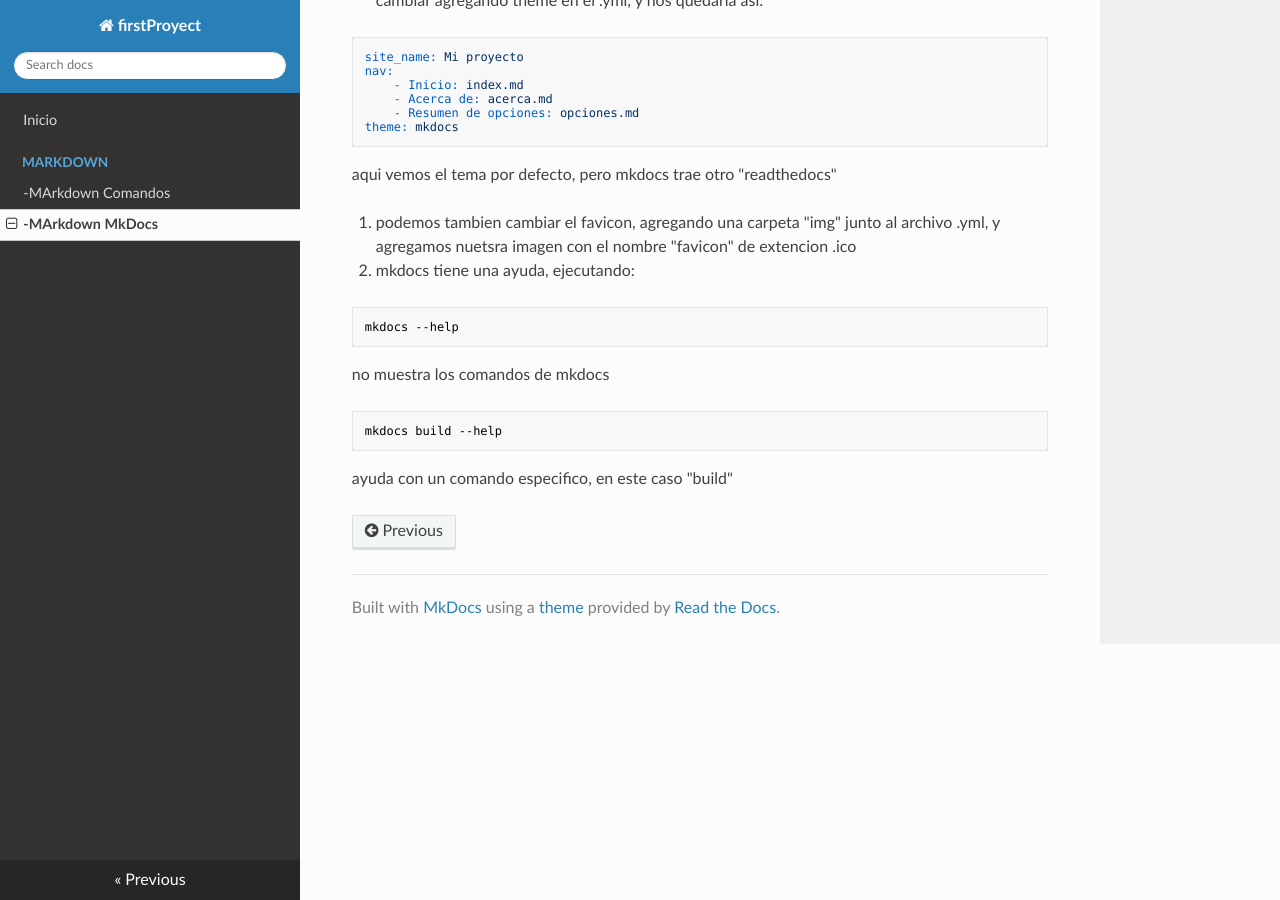
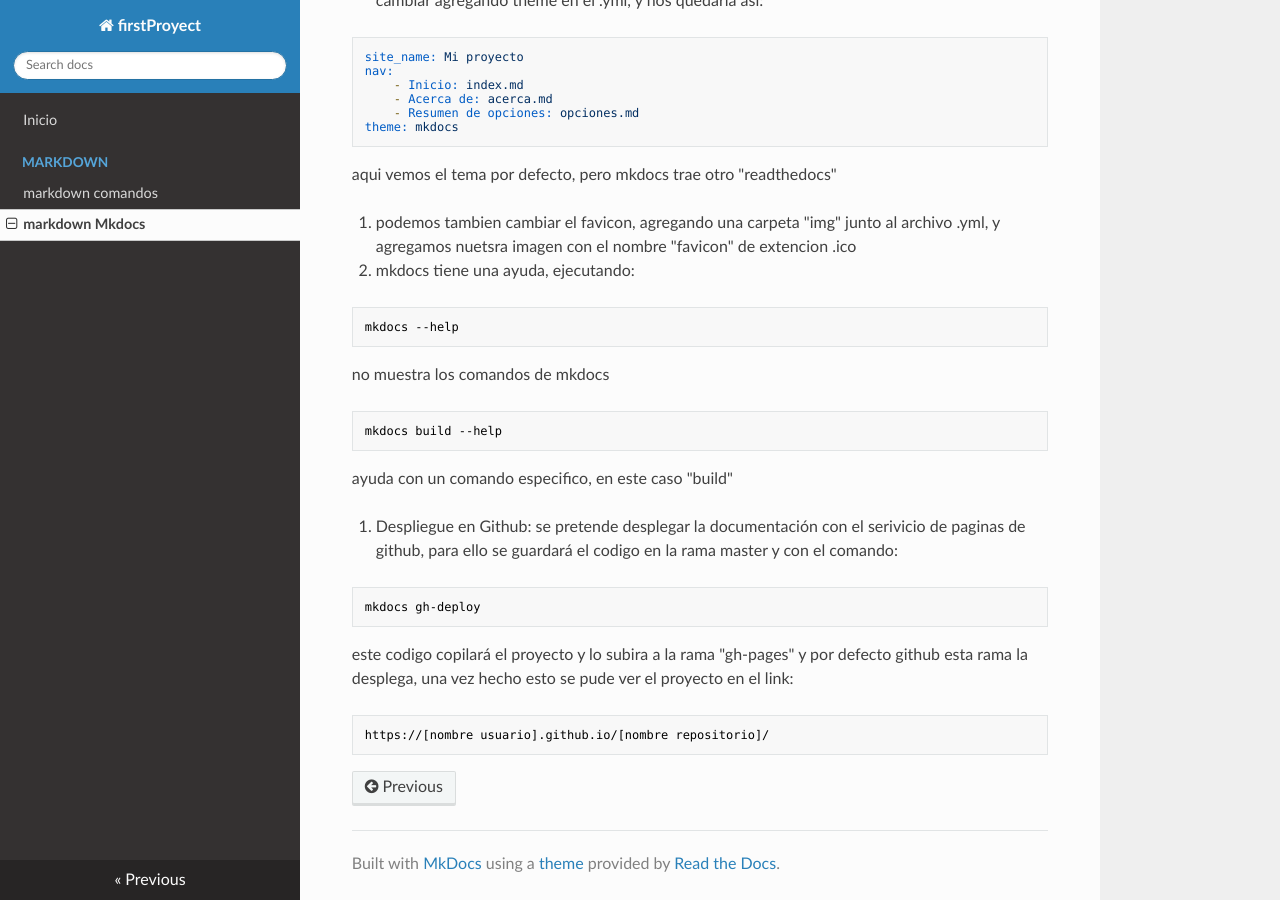
Before and after one commit to Johnm-sys/Markdown, an MkDocs documentation site: the page built from docs/MarkDown/manualMkdocs.md, in a window 1280 px wide and 900 px high, scrolled down 1467 px. Built offline with MkDocs 1.6.1, drawn with Linux system fonts in a browser that asks for light colours; nearby versions of some CDN libraries; some of the changed text lies outside the part shown.

Commit message:
changes: add code in deploy in Github pages

````diff
--- a/docs/MarkDown/manualMkdocs.md
+++ b/docs/MarkDown/manualMkdocs.md
@@ -81,3 +81,12 @@ no muestra los comandos de mkdocs
 mkdocs build --help
 ```
 ayuda con un comando especifico, en este caso "build"
+
+9. Despliegue en Github: se pretende desplegar la documentación con el serivicio de paginas de github, para ello se guardará el codigo en la rama master y con el comando:
+```mkdocs
+mkdocs gh-deploy
+```
+este codigo copilará el proyecto y lo subira a la rama "gh-pages" y por defecto github esta rama la desplega, una vez hecho esto se pude ver el proyecto en el link:
+```https
+https://[nombre usuario].github.io/[nombre repositorio]/
+```
--- a/mkdocs.yml
+++ b/mkdocs.yml
@@ -2,8 +2,8 @@ site_name: firstProyect   #name of proyect JOHN
 nav:
     - Inicio: index.md
     - MarkDown:
-        -MArkdown Comandos: MarkDown/guiaBasicaMarkDown.md
-        -MArkdown MkDocs: MarkDown/manualMkdocs.md
+        - markdown comandos: MarkDown/guiaBasicaMarkDown.md
+        - markdown Mkdocs: MarkDown/manualMkdocs.md
     # - Capítulo 2: capitulos/capitulo2.md
     # - Acerca de: acerca.md
     # - Resumen de opciones: opc/opciones.md
````
